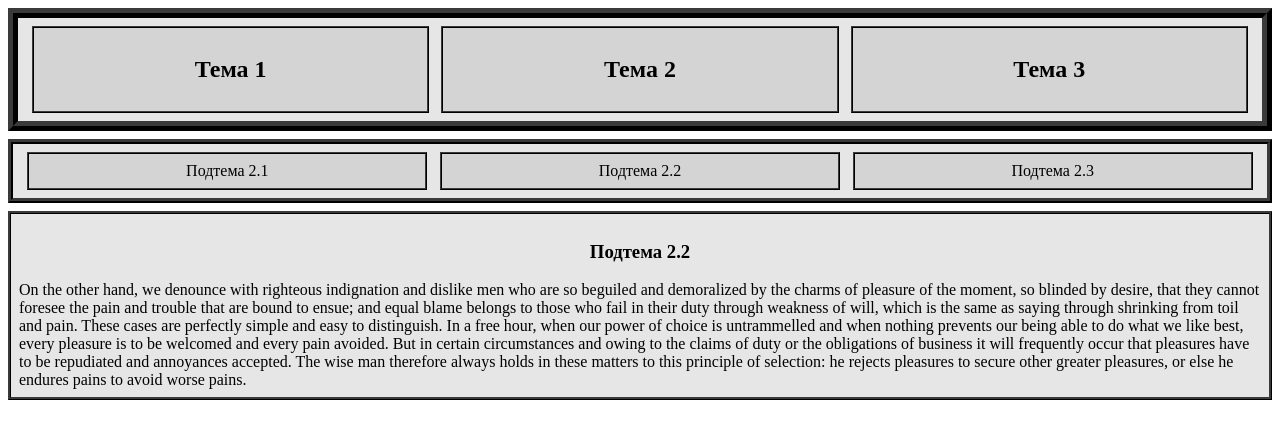
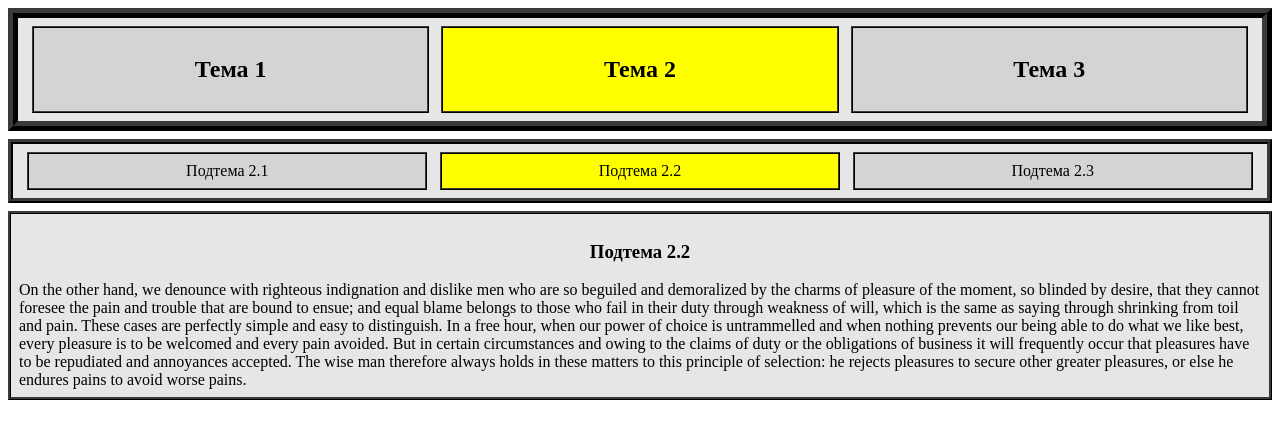
Before and after one commit to CataFir/TZ, a plain HTML site: page Index5.html in a window 1280 px wide. Drawn offline with Linux system fonts and the light colour scheme.

Commit message:
Update Index5.html

```diff
--- a/Index5.html
+++ b/Index5.html
@@ -10,7 +10,7 @@
         <a href="index.html" class="link">
             <h2>Тема 1</h2>
         </a>
-        <a href="index2.html" class="link">
+        <a href="index2.html" class="link" style="background-color: yellow;">
             <h2>Тема 2</h2>
         </a>
         <a href="index3.html" class="link">
@@ -20,7 +20,7 @@
 
     <div class="subtheme">
         <a href="index2.html" class="link">Подтема 2.1</a>
-        <a href="index5.html" class="link">Подтема 2.2</a>
+        <a href="index5.html" class="link" style="background-color: yellow;">Подтема 2.2</a>
         <a href="index8.html" class="link">Подтема 2.3</a>
     </div>
 
@@ -38,4 +38,5 @@
         or else he endures pains to avoid worse pains.
     </div>
 </body>
+
 </html>
```
